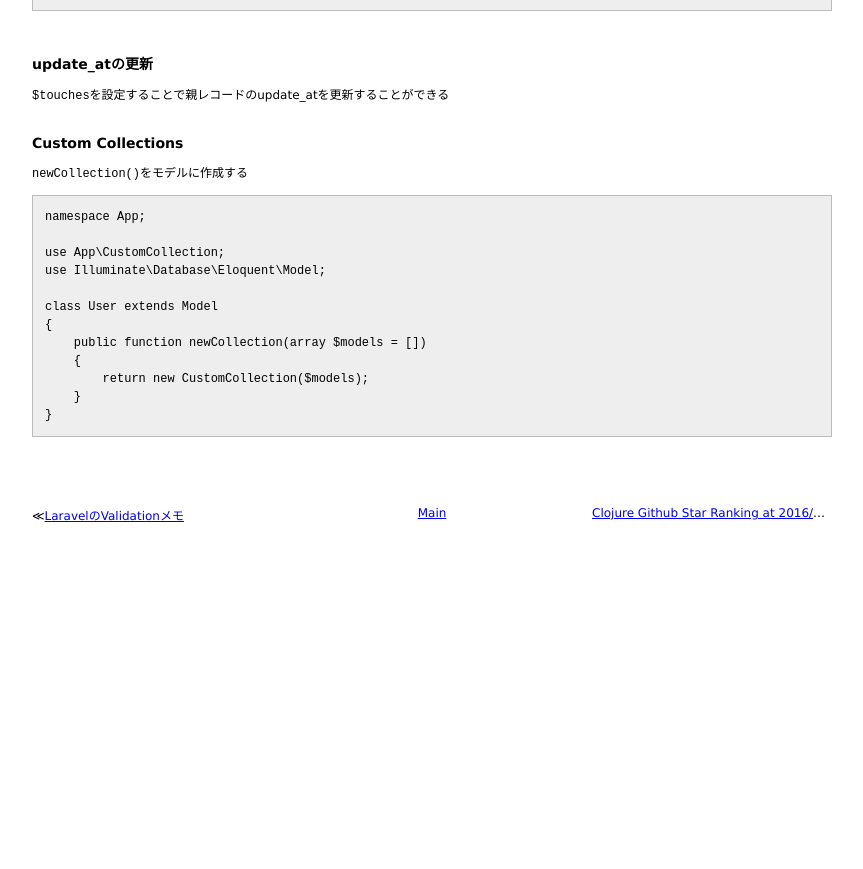
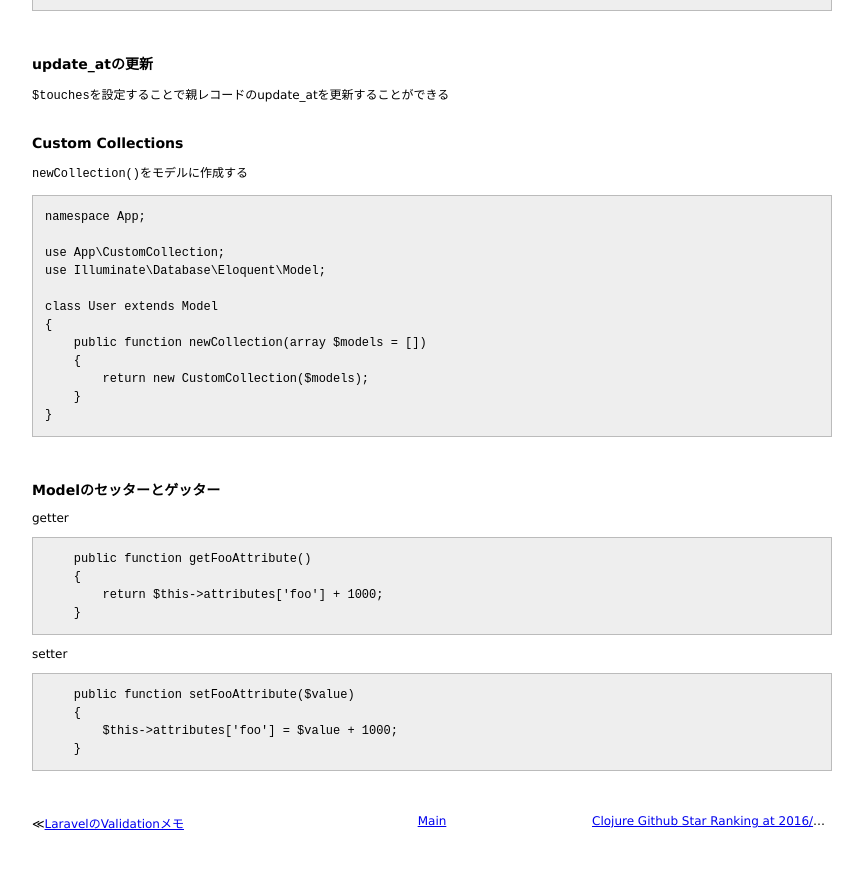
Before and after one commit to 38elements/38elements.github.com, a Jekyll site: the page built from _posts/2016-05-17-eloquent.md, in a window 1280 px wide and 900 px high, scrolled down 7531 px. Shown: the top 869 px of the window, without its empty margins (208-1071 px from the left). Built offline with Jekyll 4.4.1, drawn with Linux system fonts in a browser that asks for light colours; before the commit the page ends 8123 px from its top, so only the background shows below that.

Commit message:
Update 2016-05-17-eloquent.md

````diff
--- a/_posts/2016-05-17-eloquent.md
+++ b/_posts/2016-05-17-eloquent.md
@@ -476,3 +476,23 @@ class User extends Model
 }
 ```
 <br>
+
+### Modelのセッターとゲッター
+
+getter
+
+```
+    public function getFooAttribute()
+    {
+        return $this->attributes['foo'] + 1000;
+    }
+```
+
+setter
+
+```
+    public function setFooAttribute($value)
+    {
+        $this->attributes['foo'] = $value + 1000;
+    }
+```
````
